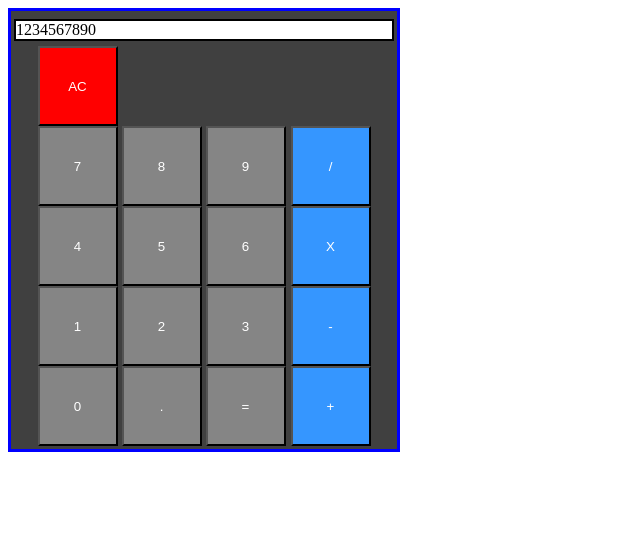
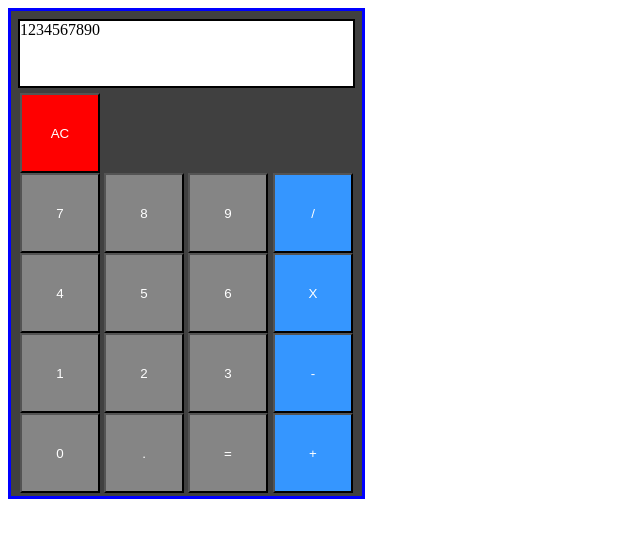
Before and after one commit to JamesGrogan/odin-calculator, a plain HTML site: page index.html in a window 1280 px wide. Shown: the whole page, without its empty margins (0-640 px from the left). Drawn offline with Linux system fonts and the light colour scheme.

Commit message:
Minor visual improvements to calculator

```diff
--- a/styles.css
+++ b/styles.css
@@ -2,7 +2,7 @@
     display: flex;
     flex-direction: column;
     border: 3px solid blue;
-    width: 380px;
+    width: 345px;
     padding: 3px;
     background-color: rgb(64, 64, 64);
 }
@@ -12,6 +12,9 @@
     margin-top: 5px;
     margin-bottom: 5px;
     background-color: white;
+    height: 65px;
+    width: 333px;
+    align-self: center;
 }
 
 #buttons {
```
